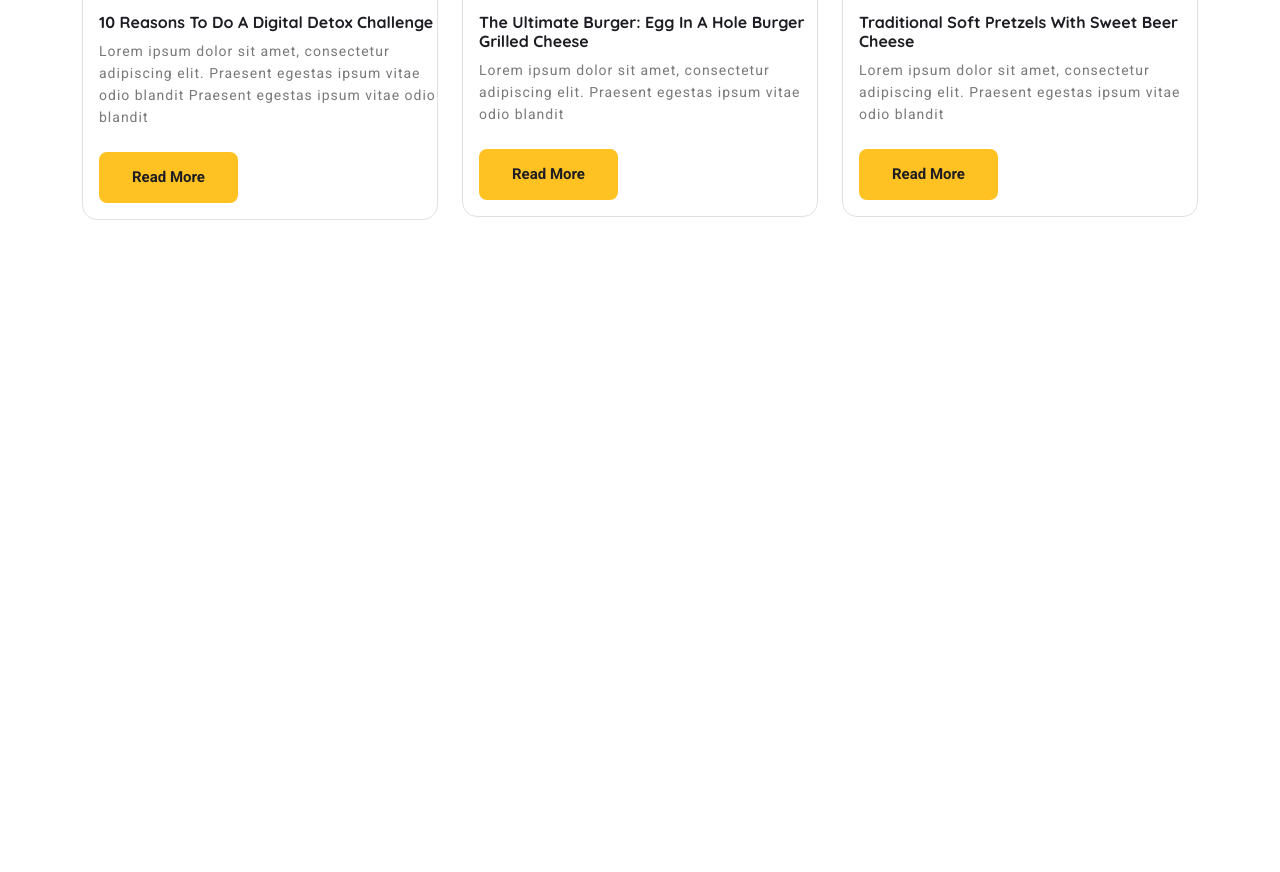
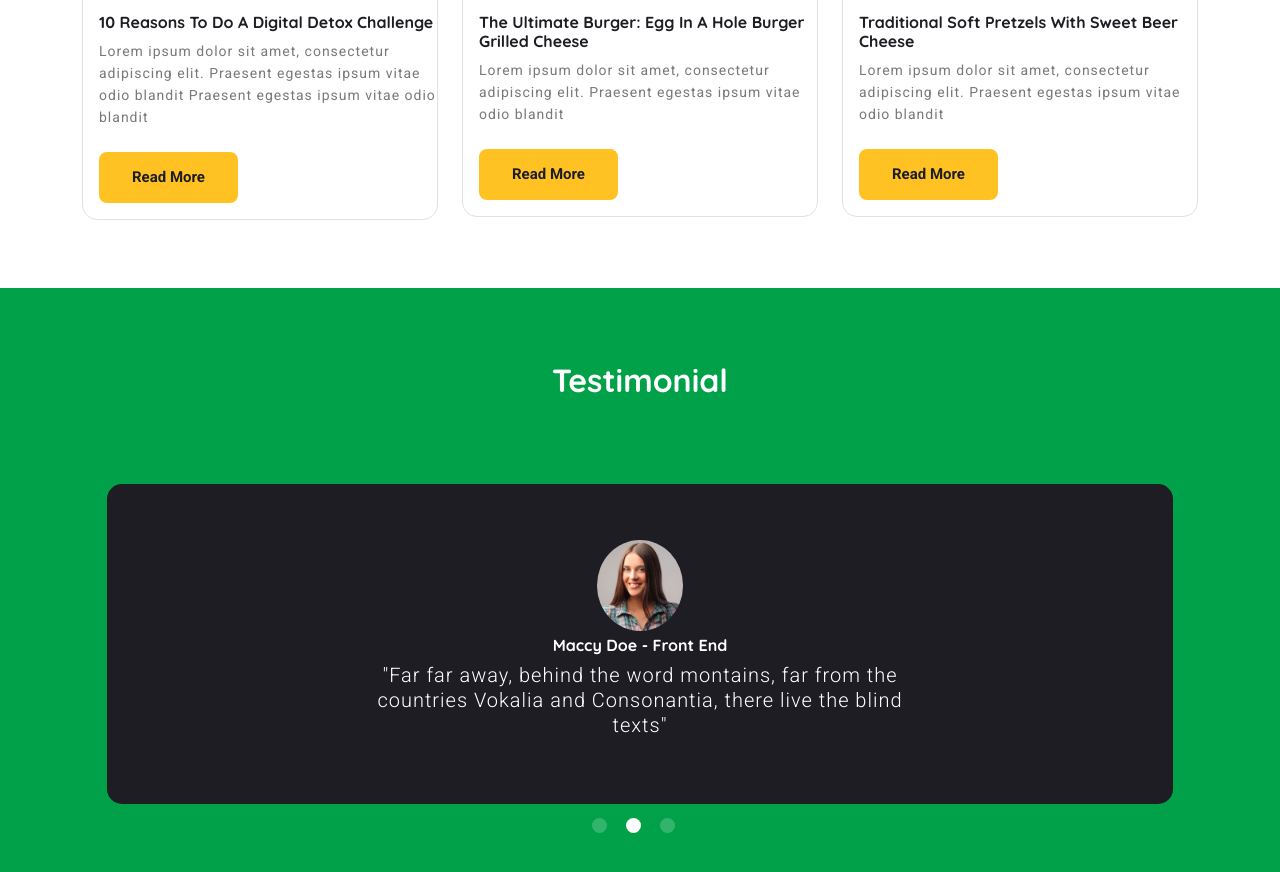
Before and after one commit to Munavercv/Pizza-restaurent-website, a plain HTML site: page index.html in a window 1280 px wide. Shown: the part 2825-3697 px from the top of the page. Before the commit the page ends 3113 px from the top, so only its background shows below. Drawn offline with nearby package versions, Linux system fonts and the light colour scheme.

Commit message:
Added testimonial section

```diff
--- a/css/responsive-style.css
+++ b/css/responsive-style.css
@@ -21,6 +21,11 @@
     .top-banner{
         padding: 9.375rem 0 9.375rem;
     }
+
+    /* Carousel */
+    .testimonial-section .carousel-caption p{
+        padding: 0;
+    }
 }
 
 @media (max-width: 767px){
@@ -38,8 +43,18 @@
     .top-banner{
         padding: 10.375rem 0 9.375rem;
     }
+
+    /* Carousel */
+    .testimonial-section .carousel-item{
+        padding: 11rem 3.125rem;
+    }
 }
 
 @media (max-width: 330px){
 
+    /* Carousel */
+    .testimonial-section .carousel-item{
+        padding: 13rem 3.125rem;
+    }
+
 }
--- a/css/style.css
+++ b/css/style.css
@@ -333,3 +333,53 @@ p{
     font-size: 14px;
     line-height: 22px;
 }
+
+
+
+
+
+/* ============= TESTIMONIAL =============== */
+
+.testimonial-section{
+    background-color: var(--secondary-color);
+}
+.testimonial-section h2{
+    color: var(--white-color);
+}
+.testimonial-section .carousel-item{
+    margin-top: 3rem;
+    padding: 10rem 3.125rem;
+    background-color: var(--black-color);
+    border-radius: 00.9375rem;
+    text-align: center;
+}
+.testimonial-section .carousel-caption img{
+    max-width: 6rem;
+    border-radius: 50%;
+    padding: 00.3125rem;
+}
+.testimonial-section .carousel-caption p{
+    font-size: 1.25rem;
+    line-height: 1.5625rem;
+    font-weight: 300;
+    color: var(--white-color);
+    padding: 0 11% 0.625rem;
+}
+.testimonial-section .carousel-indicators{
+    bottom: -2.8125rem;
+}
+.testimonial-section .carousel-indicators button{
+    width: 15px;
+    height: 15px;
+    outline: none;
+    border-radius: 50%;
+    border: none;
+    margin-right: 1rem;
+    opacity: 0.2;
+}
+.testimonial-section .carousel-indicators button.active{
+    opacity: 1;
+}
+.testimonial-section h5{
+    color: var(--white-color);
+}
--- a/index.html
+++ b/index.html
@@ -259,6 +259,56 @@
 
 
 
+
+    <!-- TESTIMONIAL -->
+
+    <section id="testimonial">
+      <div class="wrapper testimonial-section">
+        <div class="text-center pb-4">
+          <h2>Testimonial</h2>
+        </div>
+        <div class="col-sm-12 col-lg-10 offset-lg-1">
+          <div id="carouselExampleDark" class="carousel slide" data-bs-ride="carousel">
+            <div class="carousel-indicators">
+              <button type="button" data-bs-target="#carouselExampleDark" data-bs-slide-to="0" class="active" aria-current="true" aria-label="Slide 1"></button>
+              <button type="button" data-bs-target="#carouselExampleDark" data-bs-slide-to="1" aria-label="Slide 2"></button>
+              <button type="button" data-bs-target="#carouselExampleDark" data-bs-slide-to="2" aria-label="Slide 3"></button>
+            </div>
+            <div class="carousel-inner">
+              <div class="carousel-item active">
+                <div class="carousel-caption">
+                  <img src="images/review/review-1.jpg" alt="">
+                  <h5>Johnthan Doe - UX Designer</h5>
+                  <p>"Far far away, behind the word montains, far from the countries Vokalia and Consonantia, there live the blind texts"</p>
+                </div>
+              </div>
+
+              <div class="carousel-item">
+                <div class="carousel-caption">
+                  <img src="images/review/review-2.jpg" alt="">
+                  <h5>Maccy Doe - Front End</h5>
+                  <p>"Far far away, behind the word montains, far from the countries Vokalia and Consonantia, there live the blind texts"</p>
+                </div>
+              </div>
+
+              <div class="carousel-item">
+                <div class="carousel-caption">
+                  <img src="images/review/review-1.jpg" alt="">
+                  <h5>Johnthan Doe - UX Designer</h5>
+                  <p>"Far far away, behind the word montains, far from the countries Vokalia and Consonantia, there live the blind texts"</p>
+                </div>
+              </div>
+
+            </div>
+
+          </div>
+        </div>
+      </div>
+    </section>
+
+
+
+
     <script src="Link files\bootstrap-5.0.2-dist\js\bootstrap.min.js"></script>
     <script src="https://kit.fontawesome.com/06f6aaa49e.js" crossorigin="anonymous"></script>
     <script src="https://cdn.jsdelivr.net/npm/@popperjs/core@2.9.2/dist/umd/popper.min.js"></script>
```
